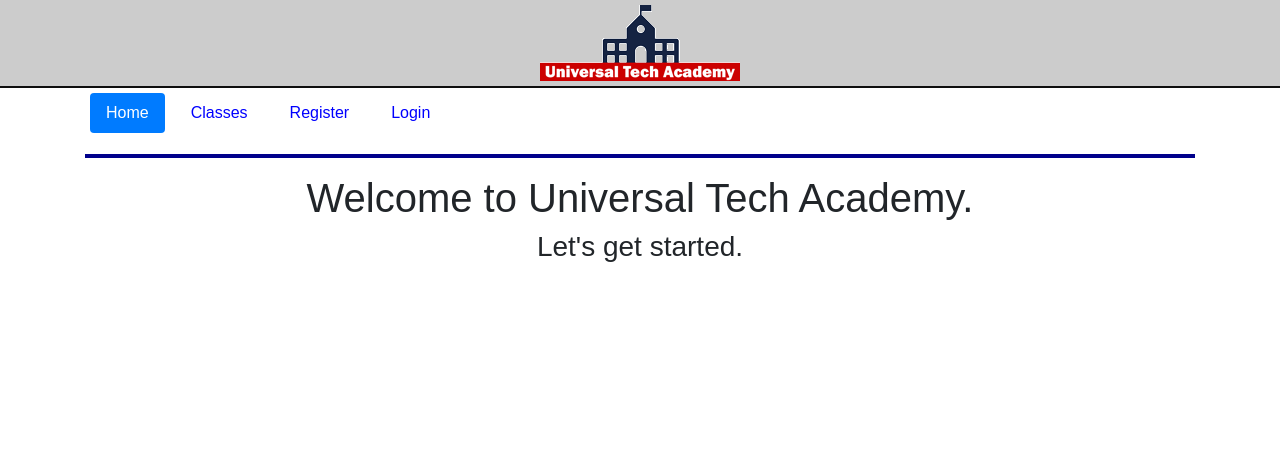
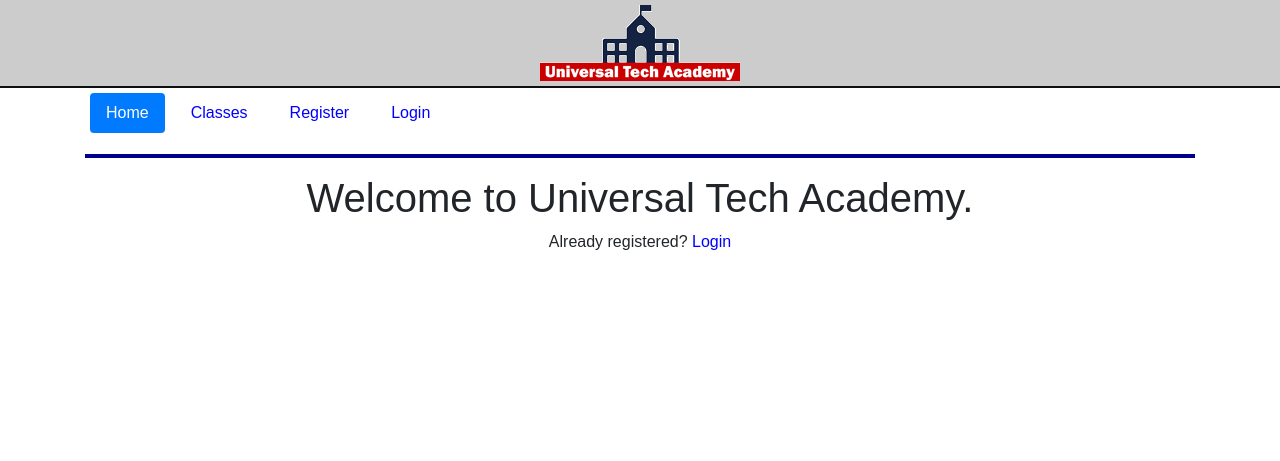
Before and after one commit to harshbakori/enrolment-Flask, a Flask app: page / in a window 1280 px wide. Shown: the top 461 px of the page. Run offline with Flask 2, Linux system fonts and the light colour scheme; some libraries are stand-ins or nearby versions.

Commit message:
session 2 over
url for if and routes are cleared

```diff
--- a/application/routes.py
+++ b/application/routes.py
@@ -4,19 +4,19 @@ from flask import render_template
 @app.route("/")
 @app.route("/index")
 def index():
-    return render_template("index.html",login=True)
+    return render_template("index.html",login=False)
 
 @app.route("/register")
 
 def register():
-    return render_template("register.html",login=True)
+    return render_template("register.html",login=False)
 
 @app.route("/login")
 
 def login():
-    return render_template("login.html",login=True)
+    return render_template("login.html",login=False)
 
 @app.route("/courses")
 
 def courses():
-    return render_template("courses.html",login=True)
+    return render_template("courses.html",login=False)
--- a/application/templates/index.html
+++ b/application/templates/index.html
@@ -21,7 +21,7 @@
             {% if login %}
             <h3>Let's get started.</h3>
             {% else %}
-            <p>Already registered? <a href='login.html'>Login</a></p>
+            <p>Already registered? <a href="{{url_for('login')}}">Login</a></p>
             {%endif %}
             </div>
     </div>
```
